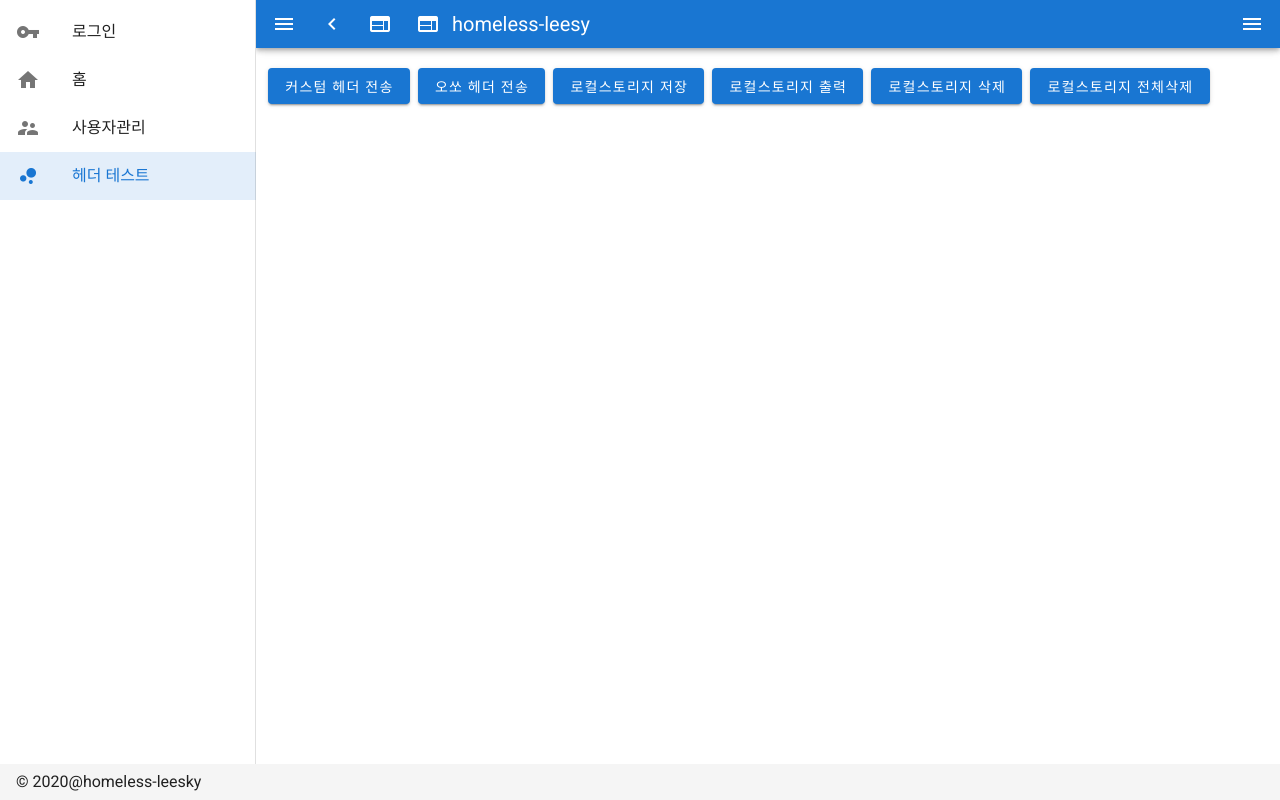
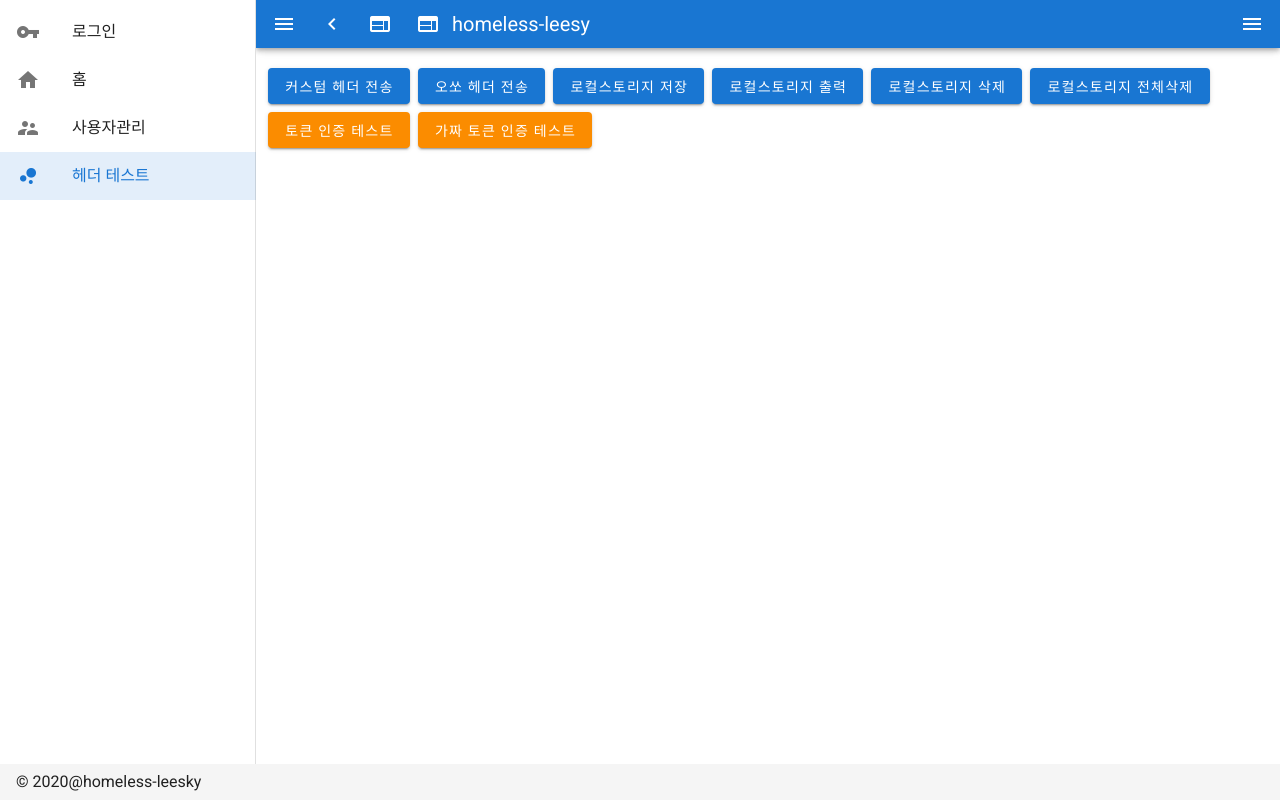
Before and after one commit to le2sky/single-page-application-fullstack, a Vue app in the folder fe/: page /header in a window 1280 px wide. Built offline with nearby package versions, Linux system fonts and the light colour scheme.

Commit message:
completed token authentication implementation

```diff
--- a/fe/src/views/Header.vue
+++ b/fe/src/views/Header.vue
@@ -6,6 +6,8 @@
         <v-btn class="mr-2 mt-2" color="primary" @click="lsGet">로컬스토리지 출력</v-btn>
         <v-btn class="mr-2 mt-2" color="primary" @click="lsRemove">로컬스토리지 삭제</v-btn>
         <v-btn class="mr-2 mt-2" color="primary" @click="lsClear">로컬스토리지 전체삭제</v-btn>
+        <v-btn class="mr-2 mt-2" color="warning" @click="sendRealToken">토큰 인증 테스트</v-btn>
+        <v-btn class="mr-2 mt-2" color="warning" @click="sendFakeToken">가짜 토큰 인증 테스트</v-btn>
     </v-container>
 </template>
 
@@ -52,6 +54,23 @@ export default {
     },
     lsClear () {
       localStorage.clear()
+    },
+    sendRealToken () {
+      const token = localStorage.getItem('token')
+      axios.get(`${this.$apiRootPath}test`, { headers: { Authorization: token } })
+        .then((r) => {
+          console.log(r.data)
+        }).catch((e) => {
+          console.error(e.message)
+        })
+    },
+    sendFakeToken () {
+      axios.get(`${this.$apiRootPath}test`, { headers: { Authorization: 'dsohoih2hihui2ux' } })
+        .then((r) => {
+          console.log(r.data)
+        }).catch((e) => {
+          console.error(e.message)
+        })
     }
   }
 }
--- a/fe/src/views/Sign.vue
+++ b/fe/src/views/Sign.vue
@@ -67,7 +67,9 @@ export default {
     signIn () {
       axios.post(`${this.$apiRootPath}sign/in`, this.form)
         .then((r) => {
-          console.log(r.data)
+          if (!r.data.success) return console.error(r.data.msg)
+          localStorage.setItem('token', r.data.token)
+          this.$router.push('/header')
         }).catch((e) => {
           console.error(e.message)
         })
```
Also changed, not shown: 1 other file (tests, documents, lock files or other folders).
